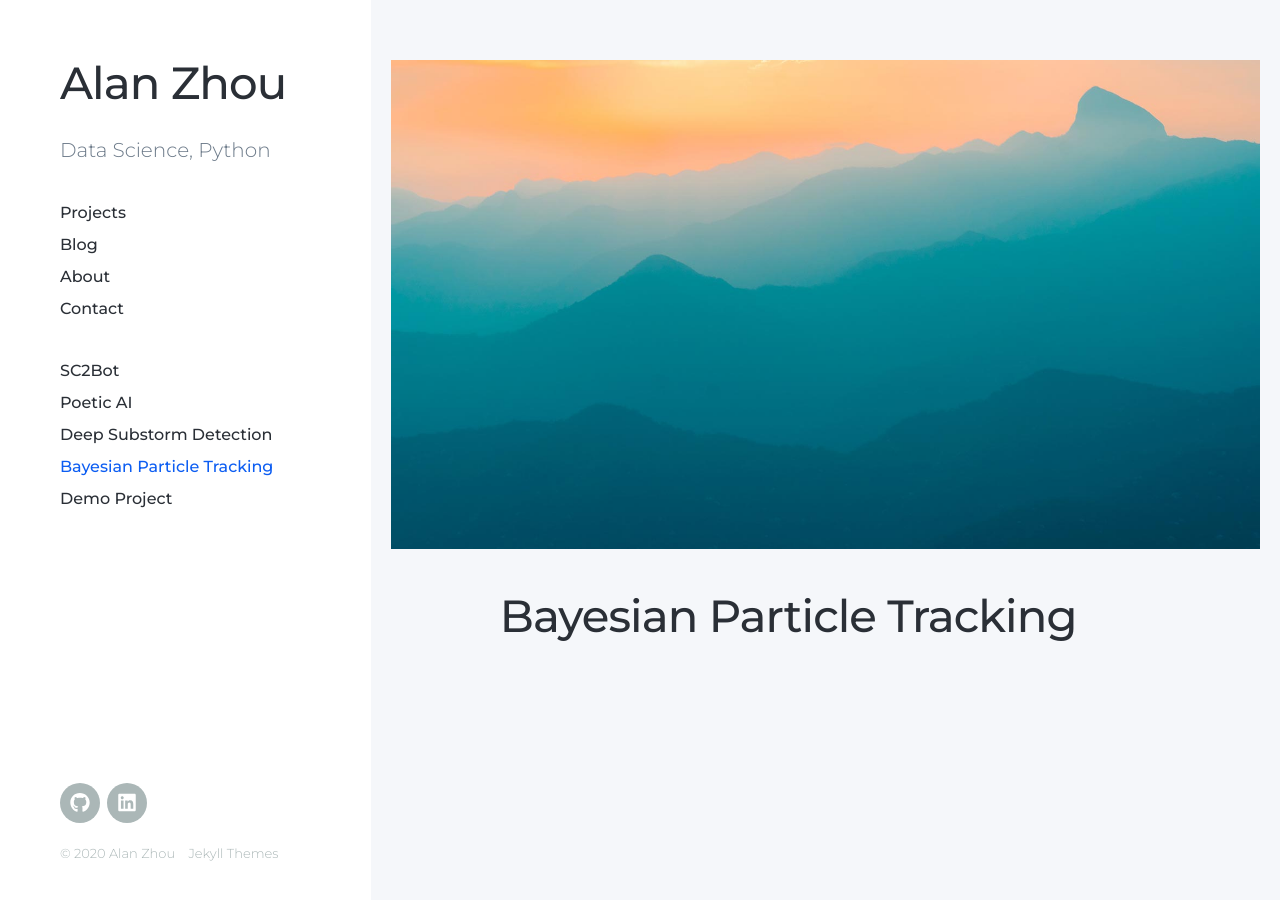
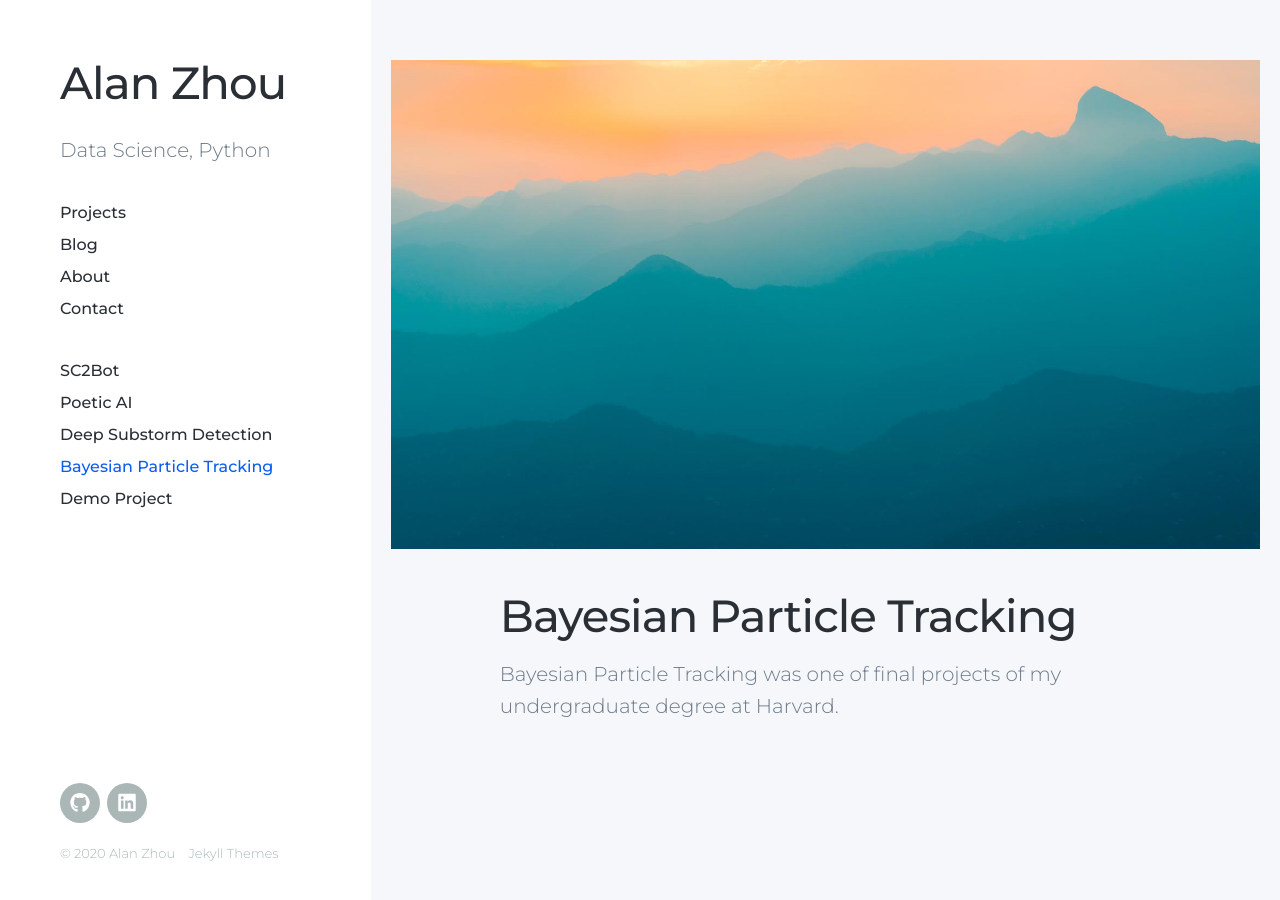
Before and after one commit to alanxzhou/alanxzhou.github.io, a Jekyll site: the page built from _projects/2016-05-01-particle_tracking.md, in a window 1280 px wide and 900 px high, scrolled down 186 px. Built offline with Jekyll 4.4.1, drawn with Linux system fonts in a browser that asks for light colours; nearby versions of some CDN libraries.

Commit message:
Update 2016-05-01-particle_tracking.md
started bpt

```diff
--- a/_projects/2016-05-01-particle_tracking.md
+++ b/_projects/2016-05-01-particle_tracking.md
@@ -9,3 +9,4 @@ featured_image: '/images/particle_tracking/real_particle.png'
 ![](/images/demo/demo-landscape.jpg)
 
 # Bayesian Particle Tracking
+Bayesian Particle Tracking was one of final projects of my undergraduate degree at Harvard.
```
